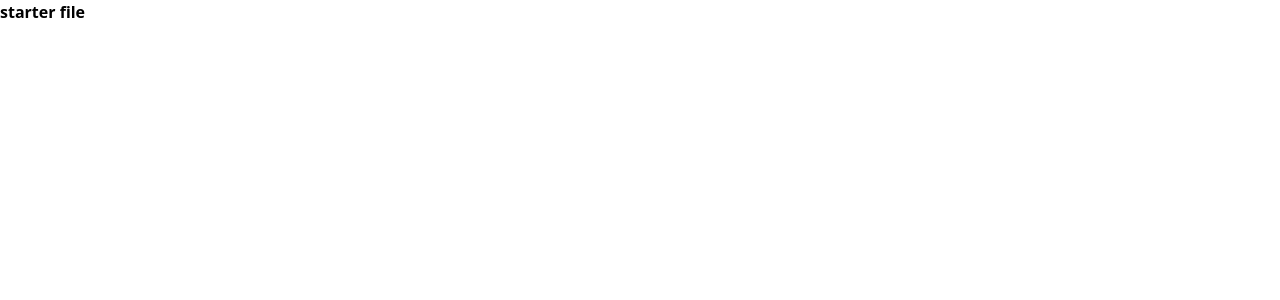
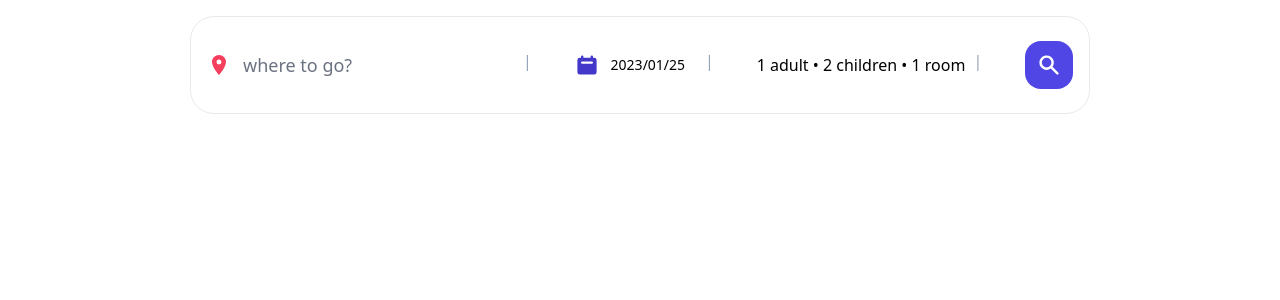
Before and after one commit to webnook/booking-app-react, a React (Vite) app: page / in a window 1280 px wide. Shown: the top 300 px of the page. Built offline with nearby package versions, Linux system fonts and the light colour scheme.

Commit message:
Header component added

```diff
--- a/index.html
+++ b/index.html
@@ -1,6 +1,5 @@
-<!doctype html>
+<!DOCTYPE html>
 <html lang="en">
-
   <head>
     <meta charset="UTF-8" />
     <link rel="icon" type="image/svg+xml" href="/vite.svg" />
@@ -8,9 +7,8 @@
     <title>09:Starter File</title>
   </head>
 
-<body>
+  <body class="min-h-screen p-4">
     <div id="root"></div>
     <script type="module" src="/src/main.jsx"></script>
   </body>
-
 </html>
--- a/package.json
+++ b/package.json
@@ -24,6 +24,7 @@
     "react-router-dom": "^6.15.0"
   },
   "devDependencies": {
+    "@tailwindcss/forms": "^0.5.7",
     "@types/react": "^18.2.15",
     "@types/react-dom": "^18.2.7",
     "@vitejs/plugin-react": "^4.0.3",
--- a/src/App.css
+++ b/src/App.css
@@ -0,0 +1 @@
+@import url("https://unpkg.com/leaflet@1.9.4/dist/leaflet.css");
--- a/src/App.jsx
+++ b/src/App.jsx
@@ -1,8 +1,12 @@
-
 import "./App.css";
+import Header from "./components/Header/Header";
 
 function App() {
-  return <h1 className="font-bold">starter file</h1>
+  return (
+    <div>
+      <Header />
+    </div>
+  );
 }
 
 export default App;
--- /dev/null
+++ b/src/components/Header/Header.jsx
@@ -0,0 +1,45 @@
+import { MdLocationOn } from "react-icons/md";
+import { HiCalendar, HiSearch } from "react-icons/hi";
+import { useState } from "react";
+const Header = () => {
+  const [destination, setDestination] = useState("");
+  return (
+    <div className="flex items-center justify-center gap-4">
+      <div className="flex w-full max-w-[900px] items-center justify-between gap-4 border border-borderColor rounded-3xl p-4">
+        <div className="flex items-center relative">
+          <MdLocationOn className="w-6 h-6 inline-block text-rose500" />
+          <input
+            className="text-lg px-3 py-2 form-input border-none rounded-md"
+            value={destination}
+            onChange={(e) => setDestination(e.target.value)}
+            type="text"
+            placeholder="where to go?"
+            name="destination"
+            id="destination"
+          />
+          <span className="inline-block w-[1px] h-8 text-text400 ml-2">|</span>
+        </div>
+        <div className="flex items-center relative">
+          <HiCalendar className="w-6 h-6 inline-block text-primary700" />
+          <div className="ml-3 mr-3 text-sm">2023/01/25</div>
+          <span className="inline-block w-[1px] h-8 text-text400 ml-2 mx-0 my-4">
+            |
+          </span>
+        </div>
+        <div className="flex items-center relative">
+          1 adult &bull; 2 children &bull; 1 room
+          <span className="inline-block w-[1px] h-8 text-text400 ml-2 mx-0 my-4">
+            |
+          </span>
+        </div>
+        <div className="flex items-center relative">
+          <button className="flex items-center justify-center bg-primary600 text-white rounded-2xl p-3">
+            <HiSearch className="w-6 h-6 inline-block " />
+          </button>
+        </div>
+      </div>
+    </div>
+  );
+};
+
+export default Header;
--- a/tailwind.config.js
+++ b/tailwind.config.js
@@ -1,7 +1,21 @@
 export default {
   content: ["./index.html", "./src/**/*.{js,ts,jsx,tsx}"],
   theme: {
+    colors: {
+      bgColor: "#f3f4f6",
+      text700: "#374151",
+      text400: "#94a3b8",
+      text500: "#64748b",
+      text100: "#f1f5f9",
+      text300: "#d1d5db",
+      white: "#fff",
+      primary700: "#4338ca",
+      primary600: "#4f46e5",
+      primary100: "#e0e7ff",
+      rose500: "#f43f5e",
+      borderColor: "#ebe9e9",
+    },
     extend: {},
   },
-  plugins: [],
+  plugins: [require("@tailwindcss/forms")],
 };
```
Also changed, not shown: 1 other file (tests, documents, lock files or other folders). Lines whose indentation alone changed are shown as unchanged.
